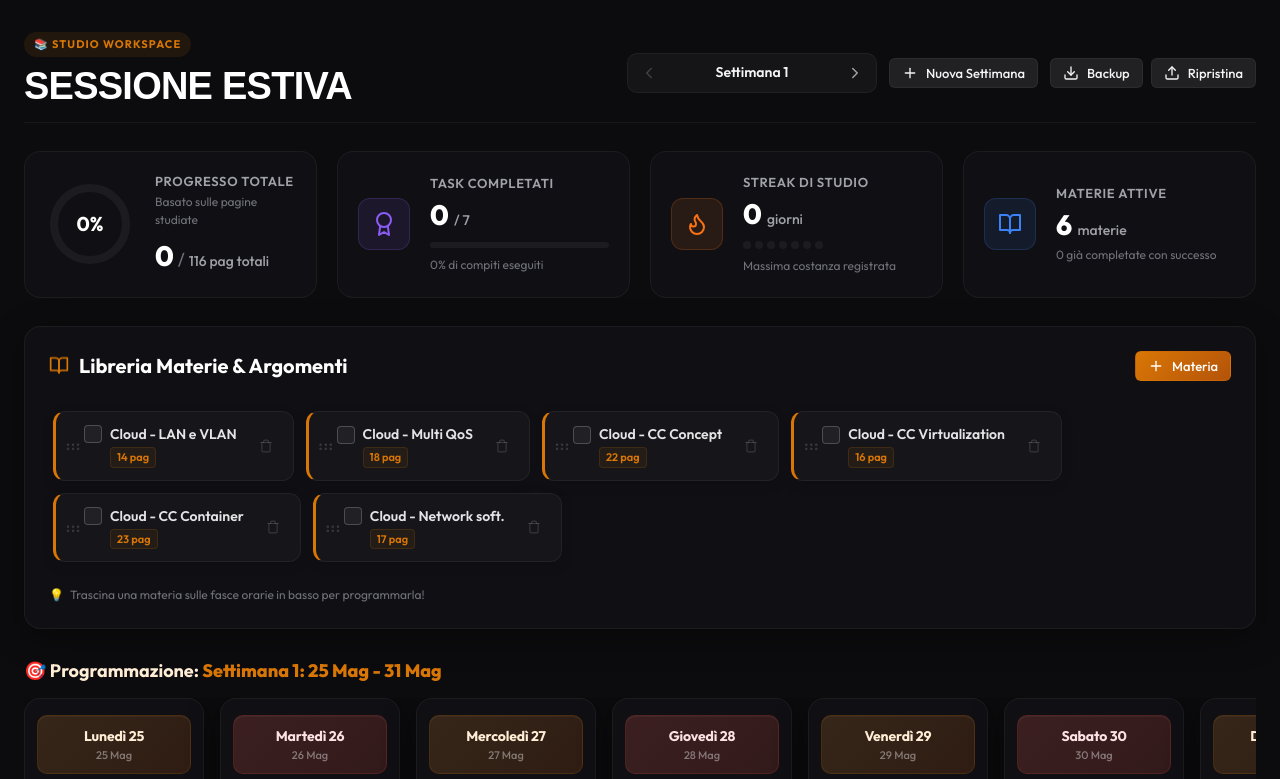
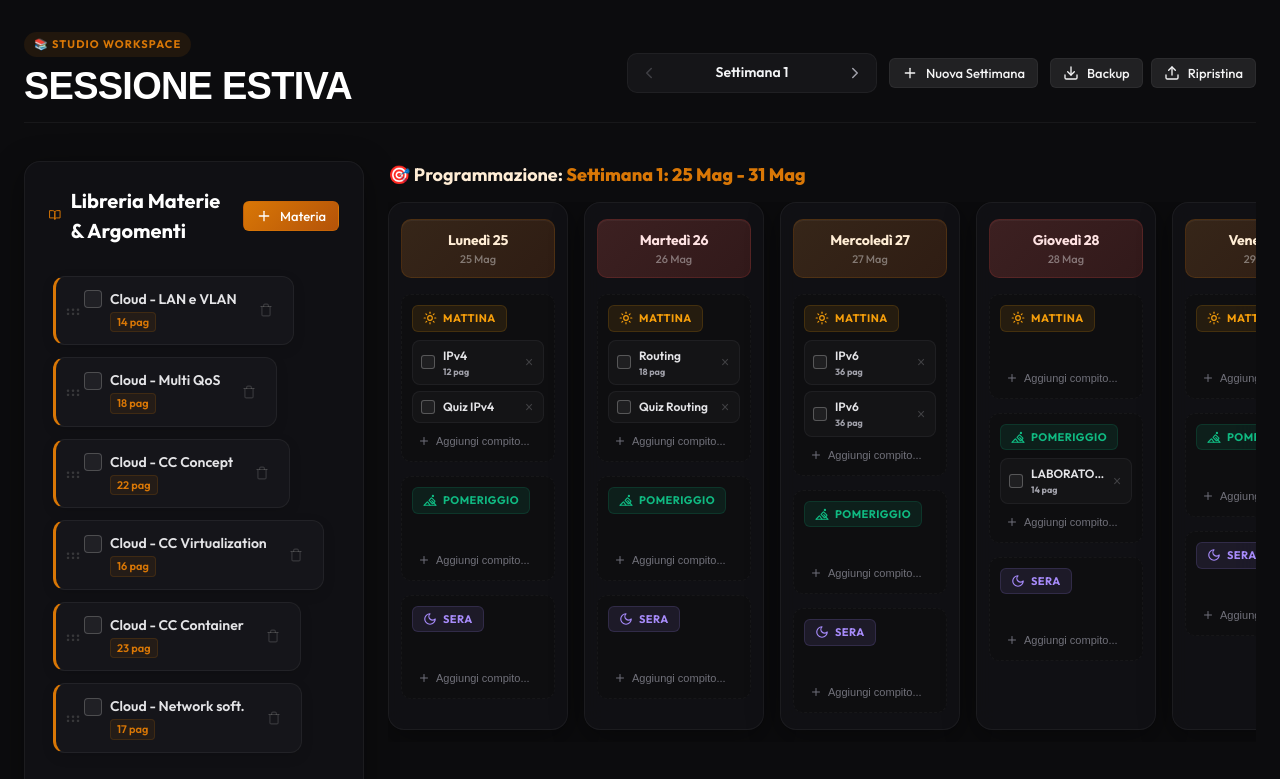
Before and after one commit to enricodagnese/studio-planner, a React (Vite) app: page / in a window 1280 px wide. Shown: the top 779 px of the page. Built offline with nearby package versions, Linux system fonts and the light colour scheme.

Commit message:
Aggiornato layout a due colonne e rimosse statistiche superiori

```diff
--- a/src/App.css
+++ b/src/App.css
@@ -1083,3 +1083,37 @@
   color: #ef4444;
   background: rgba(239, 68, 68, 0.05);
 }
+
+/* Main Dashboard Layout (Two Columns Grid) */
+.main-dashboard-layout {
+  display: grid;
+  grid-template-columns: 340px 1fr;
+  gap: 24px;
+  align-items: start;
+  width: 100%;
+  margin-top: 10px;
+}
+
+.layout-left-column {
+  position: sticky;
+  top: 24px;
+  display: flex;
+  flex-direction: column;
+  gap: 20px;
+}
+
+.layout-right-column {
+  display: flex;
+  flex-direction: column;
+  gap: 24px;
+  min-width: 0; /* Prevents overflow inside grid columns */
+}
+
+@media (max-width: 1150px) {
+  .main-dashboard-layout {
+    grid-template-columns: 1fr;
+  }
+  .layout-left-column {
+    position: static;
+  }
+}
--- a/src/App.tsx
+++ b/src/App.tsx
@@ -1,6 +1,5 @@
 import { useState, useEffect } from 'react';
 import type { PlannerState, Subject, WeekPlan } from './types/planner';
-import { StatsDashboard } from './components/StatsDashboard';
 import { MaterialsList } from './components/MaterialsList';
 import { WeeklyGrid } from './components/WeeklyGrid';
 import { AddWeekModal } from './components/AddWeekModal';
@@ -283,18 +282,22 @@ function App() {
         </div>
       </header>
 
-      {/* Statistics dashboard */}
-      <StatsDashboard subjects={subjects} weeks={weeks} />
 
-      {/* Materials checklist panel */}
+
+      {/* Main Dashboard Layout (Two Columns) */}
+      <div className="main-dashboard-layout">
+        {/* Left Column: Materials library */}
+        <aside className="layout-left-column">
           <MaterialsList
             subjects={subjects}
             onAddSubject={handleAddSubject}
             onToggleSubject={handleToggleSubject}
             onDeleteSubject={handleDeleteSubject}
           />
+        </aside>
 
-      {/* Week Grid Panel */}
+        {/* Right Column: Calendar grid */}
+        <main className="layout-right-column">
           {activeWeek ? (
             <div className="calendar-section-wrapper">
               <div className="calendar-section-header" style={{ marginBottom: '14px', display: 'flex', justifyContent: 'space-between', alignItems: 'center' }}>
@@ -316,6 +319,8 @@ function App() {
               </button>
             </div>
           )}
+        </main>
+      </div>
 
       {/* Danger Zone / Reset */}
       <footer className="danger-zone">
```
Also changed, not shown: 1 other file (tests, documents, lock files or other folders). Lines whose indentation alone changed are shown as unchanged.
